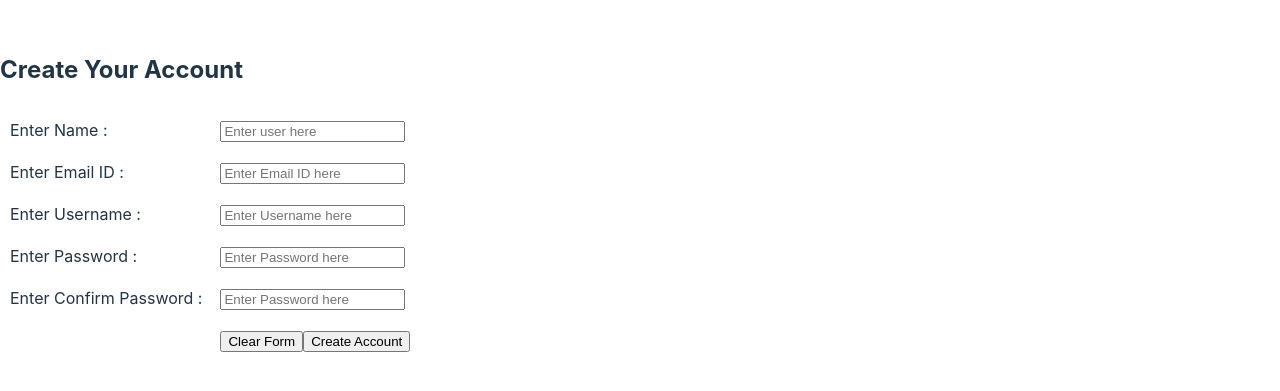
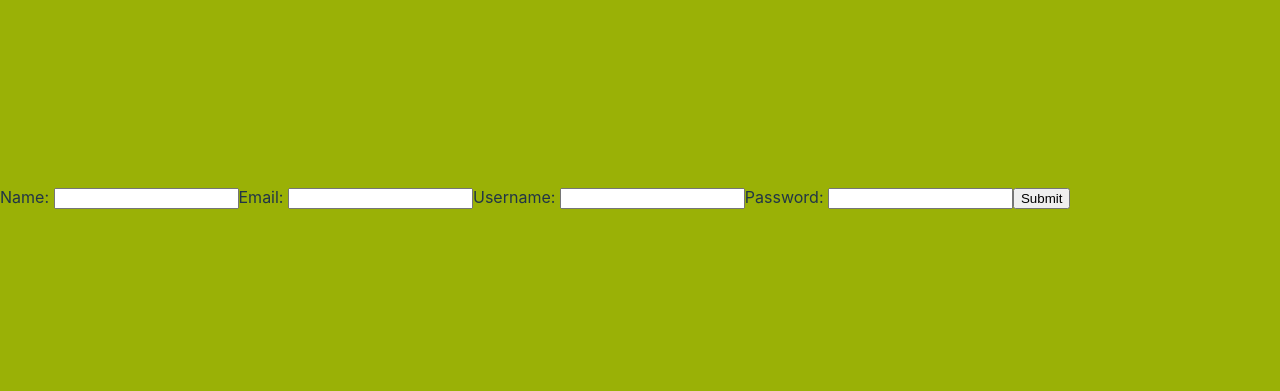
Before and after one commit to Joe-Yoo/SusComWebApp, a React (Vite) app in the folder frontend/: page /signup in a window 1280 px wide. Shown: the part 203-594 px from the top of the page. Built offline with nearby package versions, Linux system fonts and the light colour scheme.

Commit message:
got signup working for form inputs

```diff
--- a/frontend/src/pages/SignUp.jsx
+++ b/frontend/src/pages/SignUp.jsx
@@ -1,138 +1,66 @@
 import { Outlet, Link } from "react-router-dom";
 
-function registration()
-    {
-
-        var name= document.getElementById("t1").value;
-        var email= document.getElementById("t2").value;
-        var uname= document.getElementById("t3").value;
-        var pwd= document.getElementById("t4").value;
-        var cpwd= document.getElementById("t5").value;
-
-        //email id expression code
-        var pwd_expression = /^(?=.*?[A-Z])(?=.*?[a-z])(?=.*?[0-9])(?=.*?[#?!@$%^&*-])/;
-        var letters = /^[A-Za-z]+$/;
-        var filter = /^([a-zA-Z0-9_\.\-])+\@(([a-zA-Z0-9\-])+\.)+([a-zA-Z0-9]{2,4})+$/;
-
-        if(name=='')
-        {
-            alert('Please enter your name');
-        }
-        else if(!letters.test(name))
-        {
-            alert('Name field required only alphabet characters');
-        }
-        else if(email=='')
-        {
-            alert('Please enter your user email id');
-        }
-        else if (!filter.test(email))
-        {
-            alert('Invalid email');
-        }
-        else if(uname=='')
-        {
-            alert('Please enter the user name.');
-        }
-        else if(!letters.test(uname))
-        {
-            alert('User name field required only alphabet characters');
-        }
-        else if(pwd=='')
-        {
-            alert('Please enter Password');
-        }
-        else if(cpwd=='')
-        {
-            alert('Enter Confirm Password');
-        }
-        else if(!pwd_expression.test(pwd))
-        {
-            alert ('Upper case, Lower case, Special character and Numeric letter are required in Password filed');
-        }
-        else if(pwd != cpwd)
-        {
-            alert ('Password not Matched');
-        }
-        else if(document.getElementById("t5").value.length < 6)
-        {
-            alert ('Password minimum length is 6');
-        }
-        else if(document.getElementById("t5").value.length > 12)
-        {
-            alert ('Password max length is 12');
-        }
-        else
-        {
-               alert('Thank You for Login & You are Redirecting to Sustainable Commute');
-               // Redirecting to other page or webste code.
-               window.location = "/";
-        }
-    }
-    function clearFunc()
-    {
-        document.getElementById("t1").value="";
-        document.getElementById("t2").value="";
-        document.getElementById("t3").value="";
-        document.getElementById("t4").value="";
-        document.getElementById("t5").value="";
-    }
 
 const SignUp = () => {
+    const validateForm = () => {
+        const a = document.forms["myForm"]["fname"].value;
+        const b = document.forms["myForm"]["femail"].value;
+        const c = document.forms["myForm"]["fusername"].value;
+        const d = document.forms["myForm"]["fpassword"].value;
+        if (a === "") {
+            alert("Name must be filled out");
+            return false;
+        } else if (b == "") {
+            alert("Email must be filled out");
+            return false;
+        } else if (c == "") {
+            alert("Username must be filled out");
+            return false;
+        } else if (d == "") {
+            alert("Password must be filled out");
+            return false;
+        }
+        return true; //form is valid
+    };
+    const handleSubmit = (e) => {
+        e.preventDefault(); //prevent the default form submission
+        if (validateForm()) {
+            //if the validation passes, you can submit the form here
+            alert("Form submitted successfully");
+            //add you code to submit the form data
+        }
+    };
 
     return (
         <html>
             <head>
-
+                <style>{`
+                    body {
+                        background-color: #9AB106;
+                        text-align: center;
+                    }
+                `}</style>
             </head>
             <body>
-	<div id="main">
-	<div class="h-tag">
-	<h2>Create Your Account</h2>
-	</div>
+                <div>
+                    <form
+                        name="myForm"
+                        action="/action_page.php"
+                        onSubmit={handleSubmit}
+                        method="post"
+                    >
+                        Name: <input type="text" name="fname" />
+                        Email: <input type="text" name="femail" />
+                        Username: <input type="text" name="fusername" />
+                        Password: <input type="text" name="fpassword" />
+                        <input type="submit" value="Submit" />
 
-
-	<div class="login">
-	<table cellspacing="2" cellpadding="8" >
-	<tr>
-	<td >Enter Name :</td>
-	<td><input type="text" placeholder="Enter user here" id="t1" class="tb" /></td>
-	</tr>
-	<tr>
-	<td >Enter Email ID :</td>
-	<td><input type="text" placeholder="Enter Email ID here" id="t2" class="tb" /></td>
-	</tr>
-	<tr>
-	<td>Enter Username :</td>
-	<td><input type="text" placeholder="Enter Username here" id="t3" class="tb" /></td>
-	</tr>
-	<tr>
-	<td>Enter Password :</td>
-	<td><input type="password" placeholder="Enter Password here" id="t4" class="tb" /></td>
-	</tr>
-	<tr>
-	<td>Enter Confirm Password :</td>
-	<td><input type="password" placeholder="Enter Password here" id="t5" class="tb" /></td>
-	</tr>
-	<tr>
-	<td></td>
-	<td>
-	<input type="reset" value="Clear Form" onclick="clearFunc()" id="res" class="btn" />
-	<input type="submit" value="Create Account" class="btn" onclick="registration()" /></td>
-	</tr>
-	</table>
-	</div>
-
-	</div>
-
-	</body>
+                    </form>
+                </div>
+	        </body>
         </html>
 
     );
-
-
-
-
   };
 
 export default SignUp;
```
